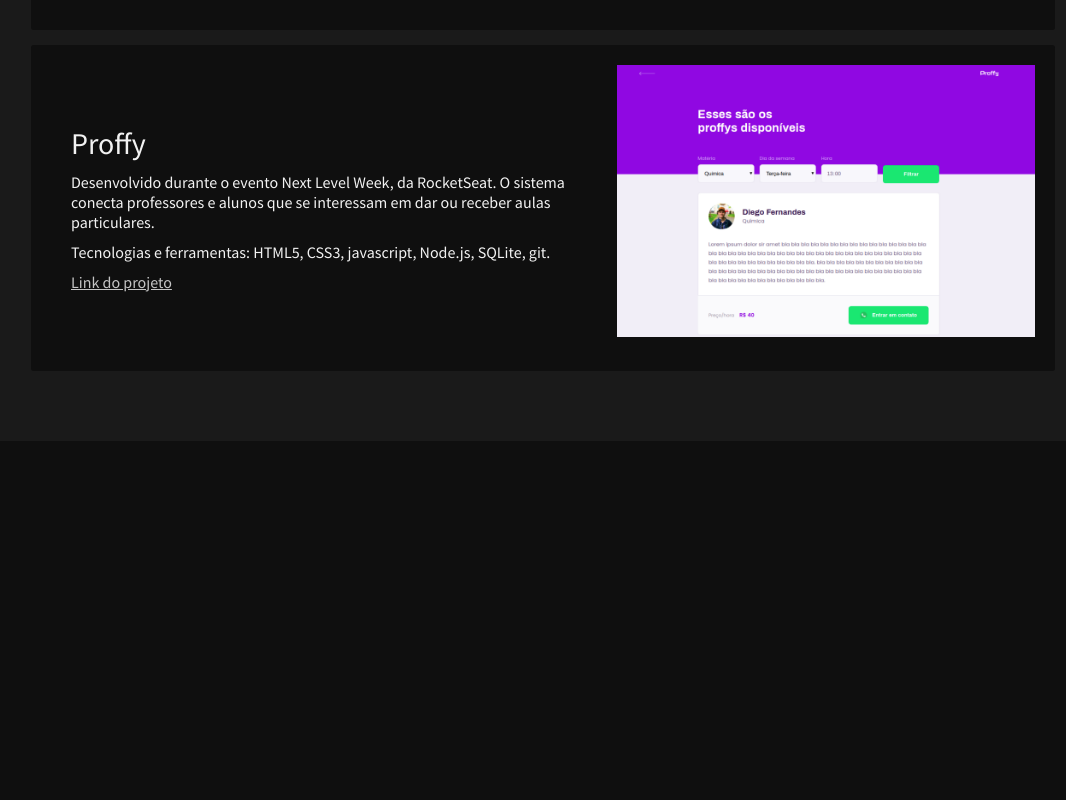
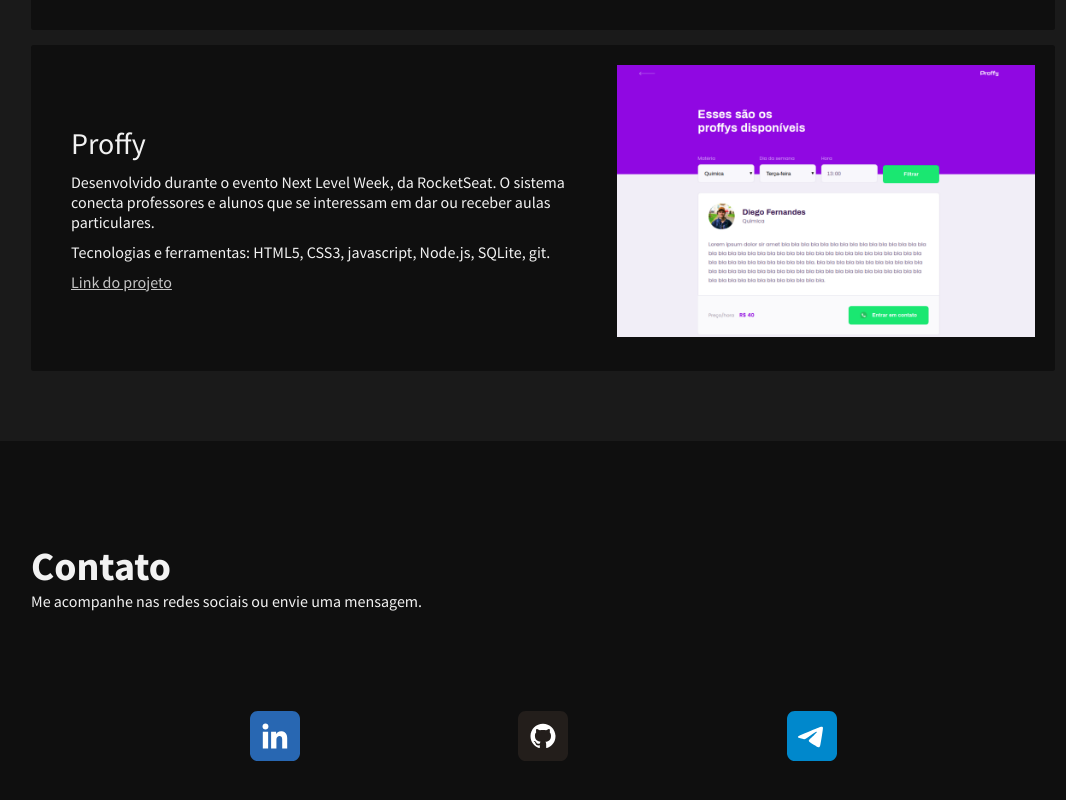
Before and after one commit to lu1zf/lu1zf.github.io, a React (Create React App) app: page / in a window 1280 px wide. Shown: the part 2568-3368 px from the top of the page, without its empty margins (97-1163 px from the left). Before the commit the page ends 3009 px from the top, so only its background shows below. Built offline with nearby package versions, Linux system fonts and the light colour scheme.

Commit message:
feat(contact): Creates Contact

```diff
--- a/src/App.js
+++ b/src/App.js
@@ -1,4 +1,5 @@
 import './App.css';
+import Contact from './components/Contact';
 import Navbar from './components/Navbar';
 import Projects from './components/Projects';
 import Welcome from './components/Welcome';
@@ -9,6 +10,7 @@
       <Navbar />
       <Welcome />
       <Projects />
+      <Contact />
     </div>
   );
 }
--- /dev/null
+++ b/src/components/Contact/index.js
@@ -0,0 +1,28 @@
+import './styles.css';
+import githubImg from '../../assets/github.svg';
+import linkedinImg from '../../assets/linkedin.svg';
+import telegramImg from '../../assets/telegram.svg';
+
+const Contact = () => {
+  return (
+    <section id="contact">
+      <div className="section-container">
+        <h2>Contato</h2>
+        <p>Me acompanhe nas redes sociais ou envie uma mensagem.</p>
+        <div className="links-container">
+          <a id="profile-link" href="https://www.linkedin.com/in/lu1zf/" target="_blank">
+            <img src={linkedinImg} alt="linkedin" />
+          </a>
+          <a id="profile-link" href="https://www.github.com/lu1zf" target="_blank">
+            <img src={githubImg} alt="github" />
+          </a>
+          <a id="profile-link" href="https://t.me/lu1zs" target="_blank">
+            <img src={telegramImg} alt="telegram" />
+          </a>
+        </div>
+      </div>
+    </section>
+  );
+}
+
+export default Contact;
--- /dev/null
+++ b/src/components/Contact/styles.css
@@ -0,0 +1,33 @@
+#contact {
+  width: 100%;
+  text-align: left;
+  padding-bottom: 4rem;
+}
+
+#contact h2 {
+  padding-bottom: 0;
+}
+
+#contact .links-container {
+  width: 100%;
+  display: flex;
+  align-items: center;
+  justify-content: space-evenly;
+  margin-top: 10rem;
+}
+
+#contact a {
+  color: var(--text-secondary);
+  font-size: 2.5rem;
+  text-align: center;
+  transition: var(--transition);
+}
+
+#contact a:hover {
+  color: var(--text-primary);
+  transform: translateY(-1rem);
+}
+
+#contact .links-container a img {
+  width: 5rem;
+}
```
